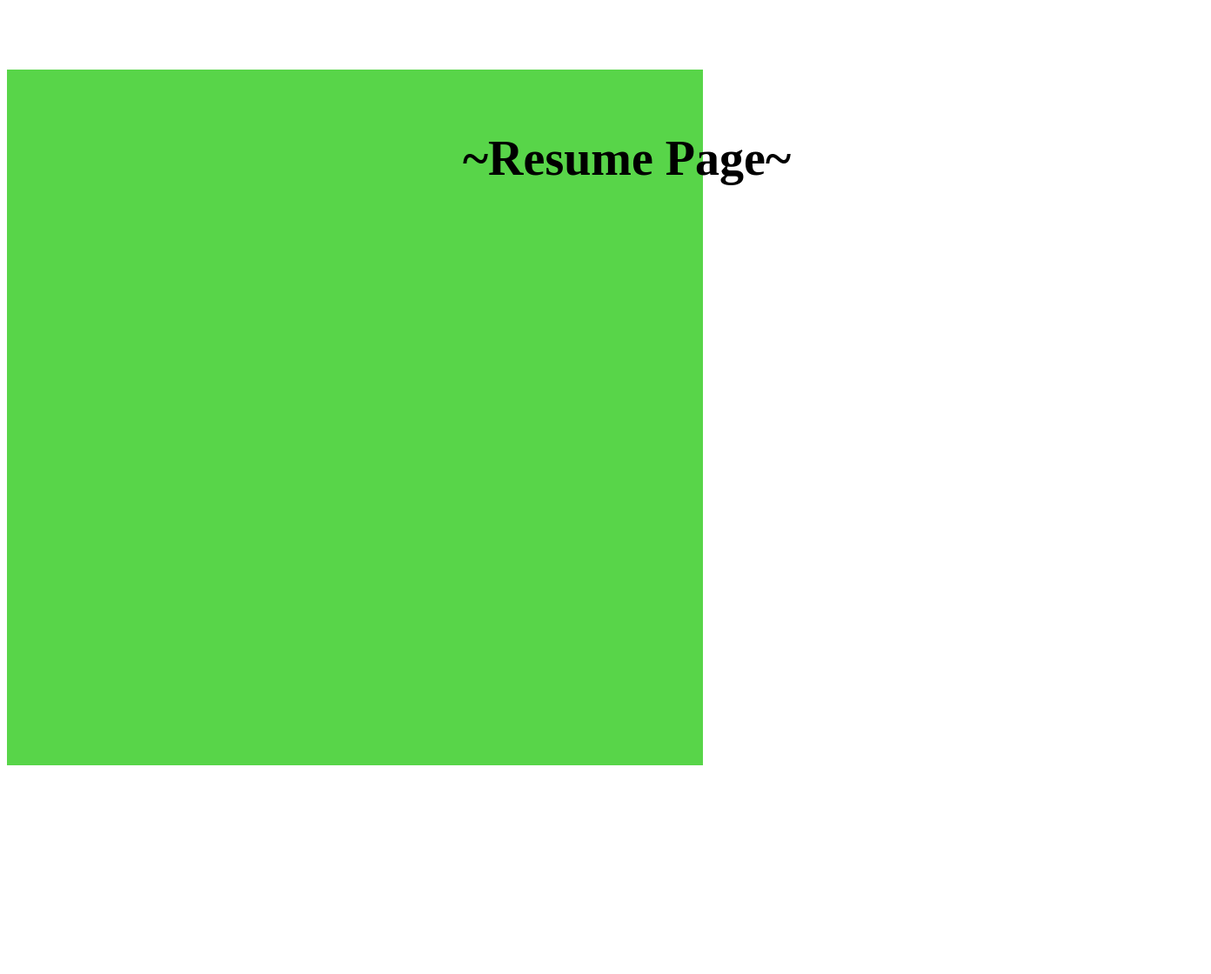
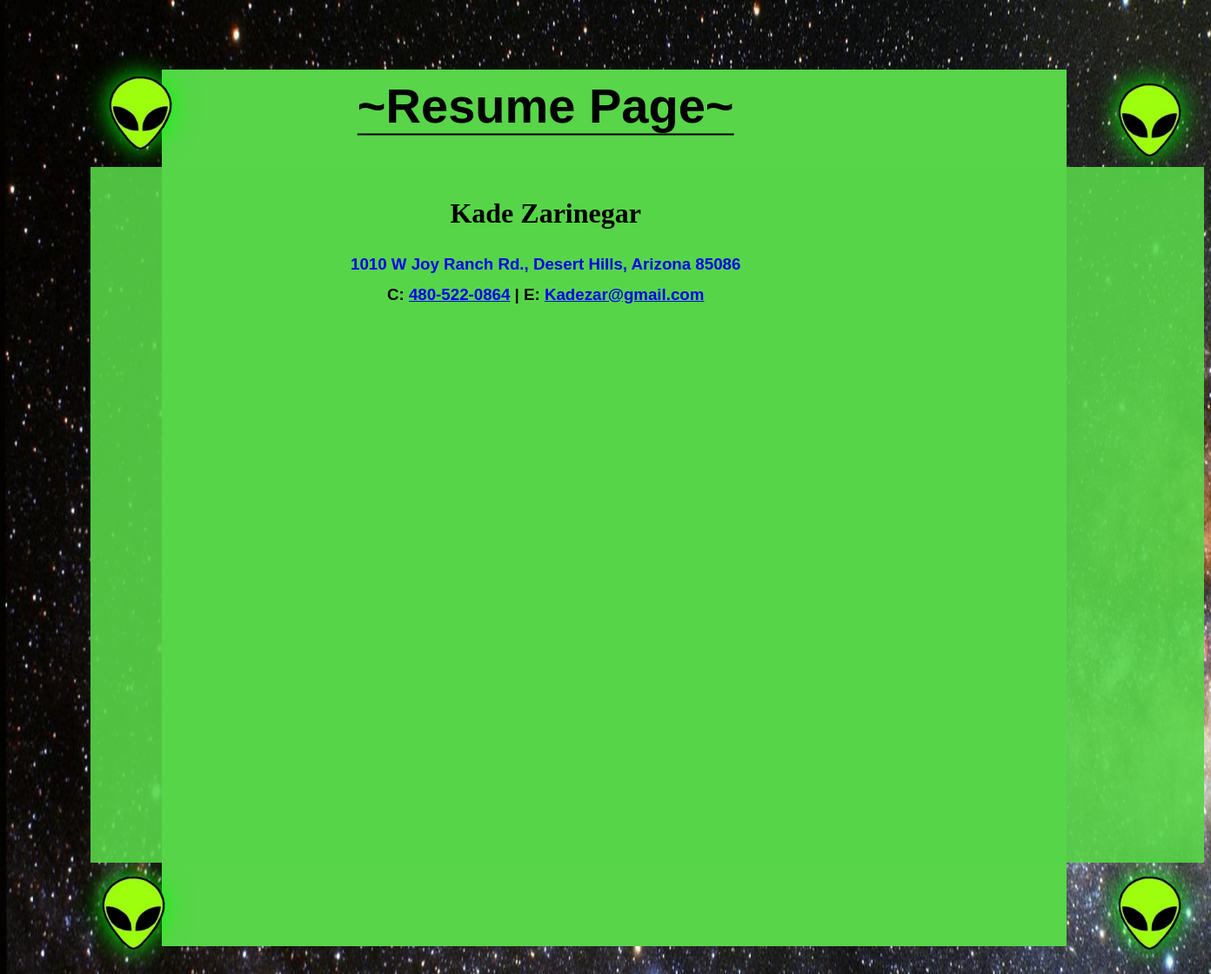
Before and after one commit to kzarinegar706/Proj, a plain HTML site: page Resume Page.html in a window 1280 px wide. Shown: the whole page at 87% size, 1392 px wide, since content can reach past the window. Before the commit the page ends 880 px from the top, so only its background shows below. Drawn offline with Linux system fonts and the light colour scheme.

Commit message:
Added contact info and fonts to Resume page

```diff
--- a/Resume Page.html
+++ b/Resume Page.html
@@ -13,9 +13,35 @@
         <div class="green">
             <img src="images/green.jpg">
         </div>
-
-      <header>
+      <header class="res">
          <h1>~Resume Page~</h1>
       </header>
+      <div class="background">
+          <img src="images/background.jpg">
+      </div>
+      <div class="green2">
+          <img src="images/green.jpg">
+      </div>
+      <div class="topleft">
+          <img src="images/alienhead.png">
+      </div>
+      <div class="topright">
+        <img src="images/alienhead.png">
+    </div>
+    <div class="bottomleft">
+        <img src="images/alienhead.png">
+    </div>
+    <div class="bottomright">
+        <img src="images/alienhead.png">
+    </div>
+    <header class="name">
+        <h1>Kade Zarinegar</h1>
+    </header>
+    <div class="info">
+        <h3><a href="https://www.google.com/maps/place/1010+W+Joy+Ranch+Rd,+Phoenix,+AZ+85086/@33.8286282,-112.086773,16.53z/data=!4m5!3m4!1s0x872b62fc7dcb0f6f:0x8a50cbf560b7e396!8m2!3d33.8293383!4d-112.086564">1010 W Joy Ranch Rd., Desert Hills, Arizona 85086</a><h3>
+    </div>
+    <div class="info2">
+        <h3>C: <a href="tel:480-522-0864">480-522-0864</a> | E: <a href="mailto:Kadezar@gmail.com">Kadezar@gmail.com</a><h3>
+    </div>
     </body>
 </html>
--- a/css/ResumePage.css
+++ b/css/ResumePage.css
@@ -1,12 +1,86 @@
+
 .green > img{
-    width: 50em;
+    width: 65em;
+    height: 63em;
+    position: absolute;
+    left: 14.5%;
+    top: 5em;
+}
+.green2 > img{
+    width: 80em;
     height: 50em;
     position: absolute;
-    top: 5em;
+    left: 6.5em;
+    top: 12em;
+    opacity: 0.9
 }
-header > h1{
+.res > h1{
     position: absolute;
-    top: 2em;
-    left: 9.5em;
+    top:1.5em;
+    left: 49%;
+    margin-right: -50%;
+    transform: translate(-50%, -50%);
     font-size: 350%;
+    border-bottom: 2px black solid;
+    font-family: fantasy;
 }
+.background > img{
+    position: fixed;
+    left: 0px;
+    top: 0px;
+    width: 95em;
+    height: 100em;
+    z-index: -1;
+}
+.topleft > img{
+    position: relative;
+    width: 9em;
+    height: 9em;
+    left: 5em;
+    top: 3em;
+}
+.topright > img{
+    position: absolute;
+    width: 9em;
+    height: 9em;
+    left: 78em;
+    top: 4em;
+}
+.bottomleft > img{
+    position: absolute;
+    width: 9em;
+    height: 9em;
+    left: 5em;
+    top: 61em;
+}
+.bottomright > img{
+    position: absolute;
+    width: 9em;
+    height: 9em;
+    left: 78em;
+    top: 61em;
+}
+.name > h1{
+    position: absolute;
+    top: 7em;
+    left: 49%;
+    margin-right: -50%;
+    transform: translate(-50%, -50%)
+}
+.info > h3 > a{
+    font-family: sans-serif;
+    position: absolute;
+    top: 38%;
+    left: 49%;
+    margin-right: -50%;
+    transform: translate(-50%, -50%);
+    text-decoration: none;
+}
+.info2 > h3{
+    font-family: sans-serif;
+    position: absolute;
+    top: 40%;
+    left: 49%;
+    margin-right: -50%;
+    transform: translate(-50%, -50%);
+}
```
